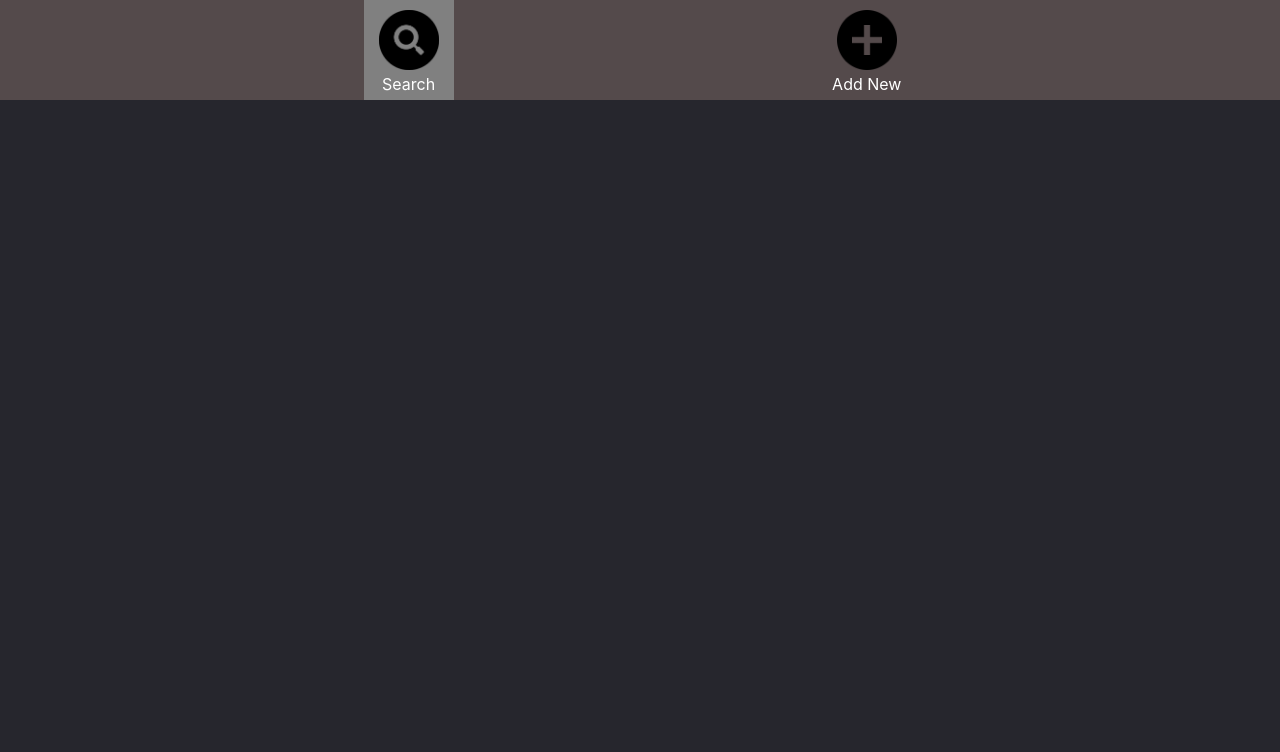
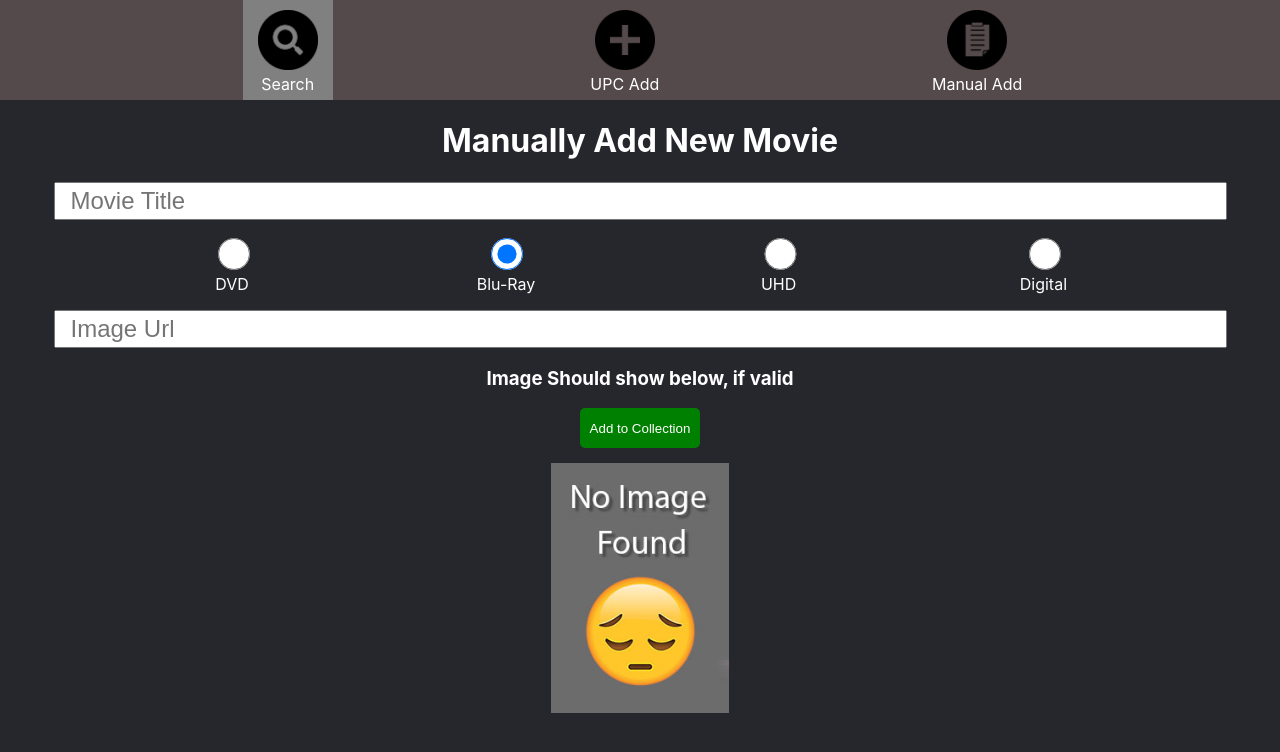
Before and after one commit to warlock257/movie-vault, a React (Create React App) app in the folder front-end/: page /manual in a window 1280 px wide. Shown: the top 752 px of the page. Built offline with nearby package versions, Linux system fonts and the light colour scheme.

Commit message:
added manual page

```diff
--- a/front-end/src/App.js
+++ b/front-end/src/App.js
@@ -5,6 +5,7 @@ import axios from 'axios'
 import Navbar from './components/navbar'
 import SearchPage from './components/searchPage'
 import AddNew from './components/addNew'
+import ManualAdd from './components/manualAdd'
 import './App.scss';
 
 class App extends Component {
@@ -22,6 +23,11 @@ class App extends Component {
   setAddPage = () =>{
     this.setState({
       page:"add"
+    })
+  }
+  setManualPage = () =>{
+    this.setState({
+      page:"manual"
     })
   }
 
@@ -98,6 +104,7 @@ class App extends Component {
     .then((res)=>{
       console.log("Movie added to database")
       console.log(res.data)
+      alert("movie added")
     })
     .catch((err) =>{
       console.log(err)
@@ -109,9 +116,10 @@ class App extends Component {
     return (
       <div className="App">
       <Router>
-        <Navbar setSearchPage={this.setSearchPage}
-                page={this.state.page}
-                setAddPage={this.setAddPage}   />
+        <Navbar page={this.state.page}
+                setSearchPage={this.setSearchPage}
+                setAddPage={this.setAddPage}
+                setManualPage={this.setManualPage}   />
 
         <Switch>
           <Route exact path="/" label="searchPage" render={(props) =>{
@@ -123,6 +131,11 @@ class App extends Component {
                                           return <AddNew {...props} searchForUpc={this.searchForUpc}
                                                                     currentMovie={this.state.currentMovie}
                                                                     addToCollection={this.addToCollection} />
+                                        }} />
+          <Route path="/manual" label="manualAdd"  render={(props) =>{
+                                          return <ManualAdd {...props}
+                                                                    currentMovie={this.state.currentMovie}
+                                                                     />
                                         }} />
         </Switch>
       </Router>
--- a/front-end/src/App.scss
+++ b/front-end/src/App.scss
@@ -42,9 +42,9 @@ body{
   height: 100px;
   display:flex;
   justify-content: space-evenly;
-  .searchBarAndText,.newBarAndText{
+  .searchBarAndText,.newBarAndText,.manualBarAndText{
     padding:0 15px;
-    .searchIcon,.newIcon{
+    .searchIcon,.newIcon,.manualIcon{
       height: 60px;
       padding-top: 10px;
     }
@@ -150,3 +150,35 @@ body{
   }
 
 }
+
+.manualAdd{
+  .discRadios{
+    display:flex;
+    justify-content: space-evenly;
+    height:75px;
+    margin-top:15px;
+  }
+  input{
+    width:90%;
+    height:2rem;
+    padding-left:15px;
+    font-size:1.5rem;
+  }
+  button{
+    height: 2.5rem;
+    width:120px;
+    display:block;
+    margin:15px auto;
+    color:white;
+    border:none;
+    border-radius:5px;
+  }
+  .buttonOwned{
+    background-color: green;
+  }
+  .previewPic{
+    img{
+      max-height: 250px;
+    }
+  }
+}
--- /dev/null
+++ b/front-end/src/components/manualAdd.js
@@ -0,0 +1,77 @@
+import React, { Component } from 'react'
+import axios from 'axios'
+
+export default class manualAdd extends Component {
+    state={
+        manualPicUrl:""
+    }
+
+    ManualAddToCollection = (ev) =>{
+        ev.preventDefault();
+        let mockUpc = ev.target.movieTitle.value + "-" + Date.now()
+        let movieToAdd = {
+          "title":ev.target.movieTitle.value,
+          "upc": mockUpc,
+          "disc":ev.target.disc.value,
+          "imgUrl":ev.target.imgUrl.value
+        }
+        console.log(movieToAdd)
+
+        if(movieToAdd.title === ""){
+            alert("Movie title is required")
+        } else {
+            let axConfig ={
+              method:"post",
+              url:"/addMovieManually",
+              data:movieToAdd,
+              headers:{
+                'content-type':'application/json'
+              }
+            }
+            axios(axConfig)
+            .then((res)=>{
+              console.log("Movie added to database")
+              console.log(res.data)
+              alert("movie added")
+            })
+            .catch((err) =>{
+              console.log(err)
+            })
+        }
+      }
+
+      previewPic = (ev) =>{
+        ev.preventDefault();
+        this.setState({
+            manualPicUrl:ev.target.value
+        })
+      }
+      addDefaultSrc(ev){
+        ev.target.src = 'placeholder.jpg'
+      }
+
+  render() {
+    return (
+      <div className="manualAdd">
+        <h1>Manually Add New Movie</h1>
+        <form onSubmit={this.ManualAddToCollection}>
+            <input type="text" placeholder="Movie Title" name="movieTitle"/>
+            <div className="discRadios">
+                <div><input type="radio" name="disc" value="dvd" /> DVD</div>
+                <div><input type="radio" name="disc" value="bd" defaultChecked /> Blu-Ray</div>
+                <div><input type="radio" name="disc" value="uhd" />UHD</div>
+                <div><input type="radio" name="disc" value="digital" />Digital</div>
+            </div>
+            <input type="text" placeholder="Image Url" name="imgUrl" onChange={this.previewPic}/>
+            <h3>Image Should show below, if valid</h3>
+            <button type="submit" className="buttonOwned" >Add to Collection</button>
+        </form>
+
+        <div className="previewPic">
+            <img src={this.state.manualPicUrl} onError={this.addDefaultSrc} alt="preview pic"/>
+        </div>
+
+      </div>
+    )
+  }
+}
--- a/front-end/src/components/navbar.js
+++ b/front-end/src/components/navbar.js
@@ -5,12 +5,20 @@ export default class Navbar extends Component {
   render() {
     let searchHighlight;
     let addHighlight;
+    let manHighlight
     if(this.props.page === "search"){
       searchHighlight = "searchBarAndText buttonHighlight"
       addHighlight = "newBarAndText";
+      manHighlight = "manualBarAndText";
+
     } else if (this.props.page === "add"){
       searchHighlight = "searchBarAndText"
       addHighlight = "newBarAndText buttonHighlight";
+      manHighlight = "manualBarAndText";
+    } else if (this.props.page === "manual"){
+      searchHighlight = "searchBarAndText"
+      addHighlight = "newBarAndText";
+      manHighlight = "manualBarAndText buttonHighlight";
     }
 
     return (
@@ -26,9 +34,17 @@ export default class Navbar extends Component {
         <div className={addHighlight}>
           <Link to="/addnew" onClick={this.props.setAddPage}>
             <img src="addNewIcon.png" alt="add new icon" className="newIcon" />
-            <p>Add New</p>
+            <p>UPC Add</p>
           </Link>
         </div>
+
+        <div className={manHighlight}>
+          <Link to="/manual" onClick={this.props.setManualPage}>
+            <img src="Forms-icon.png" alt="manual add new icon" className="manualIcon" />
+            <p>Manual Add</p>
+          </Link>
+        </div>
+
       </div>
     )
   }
```
Also changed, not shown: front-end/public/Forms-icon.png (added), 1 other file (tests, documents, lock files or other folders).
